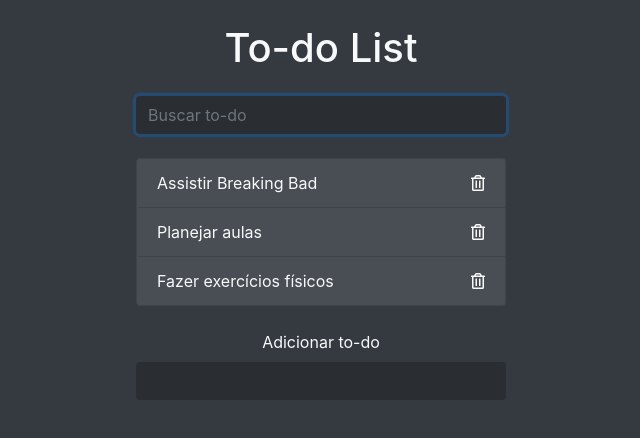
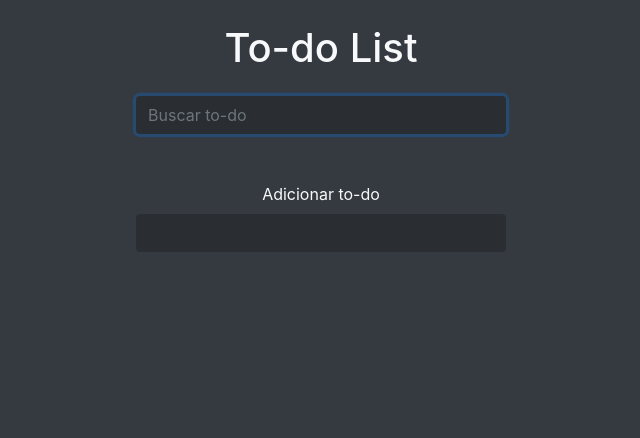
Before and after one commit to johngoc/todo-list, a plain HTML site: page index.html in a window 1280 px wide. Shown: the whole page, without its empty margins (319-959 px from the left). Drawn offline with nearby package versions, Linux system fonts and the light colour scheme.

Commit message:
update3-lis-index

```diff
--- a/index.html
+++ b/index.html
@@ -18,20 +18,7 @@
     </header>
 
     <ul class="todos-container list-group mx-auto text-light">
-      <li class="list-group-item d-flex justify-content-between align-items-center" data-todo="Assistir Breaking Bad">
-        <span>Assistir Breaking Bad</span>
-        <i class="far fa-trash-alt" data-trash="Assistir Breaking Bad"></i>
-      </li>
 
-      <li class="list-group-item d-flex justify-content-between align-items-center" data-todo="Planejar aulas">
-        <span>Planejar aulas</span>
-        <i class="far fa-trash-alt" data-trash="Planejar aulas"></i>
-      </li>
-
-      <li class="list-group-item d-flex justify-content-between align-items-center" data-todo="Fazer exercícios físicos">
-        <span>Fazer exercícios físicos</span>
-        <i class="far fa-trash-alt" data-trash="Fazer exercícios físicos"></i>
-      </li>
     </ul>
 
     <form class="form-add-todo text-center my-4">
```
